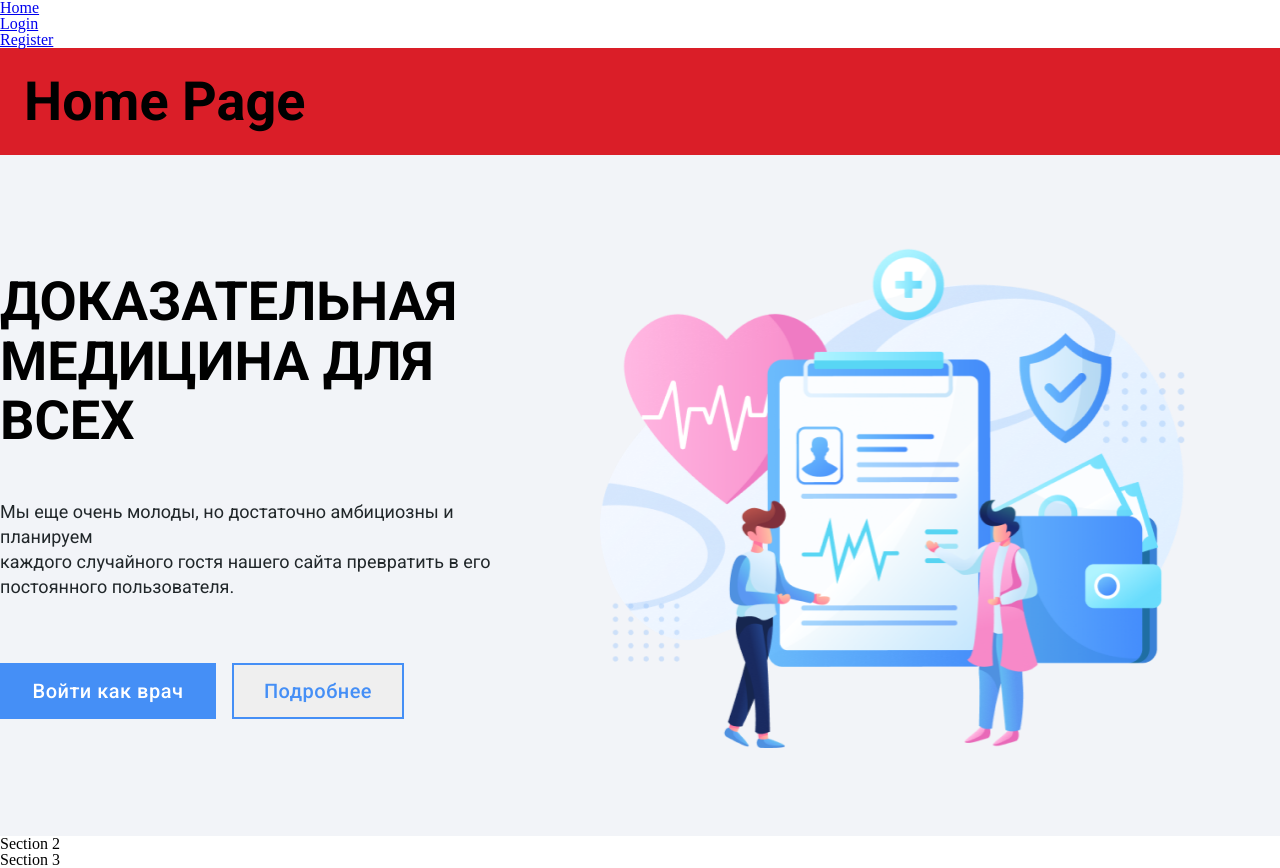
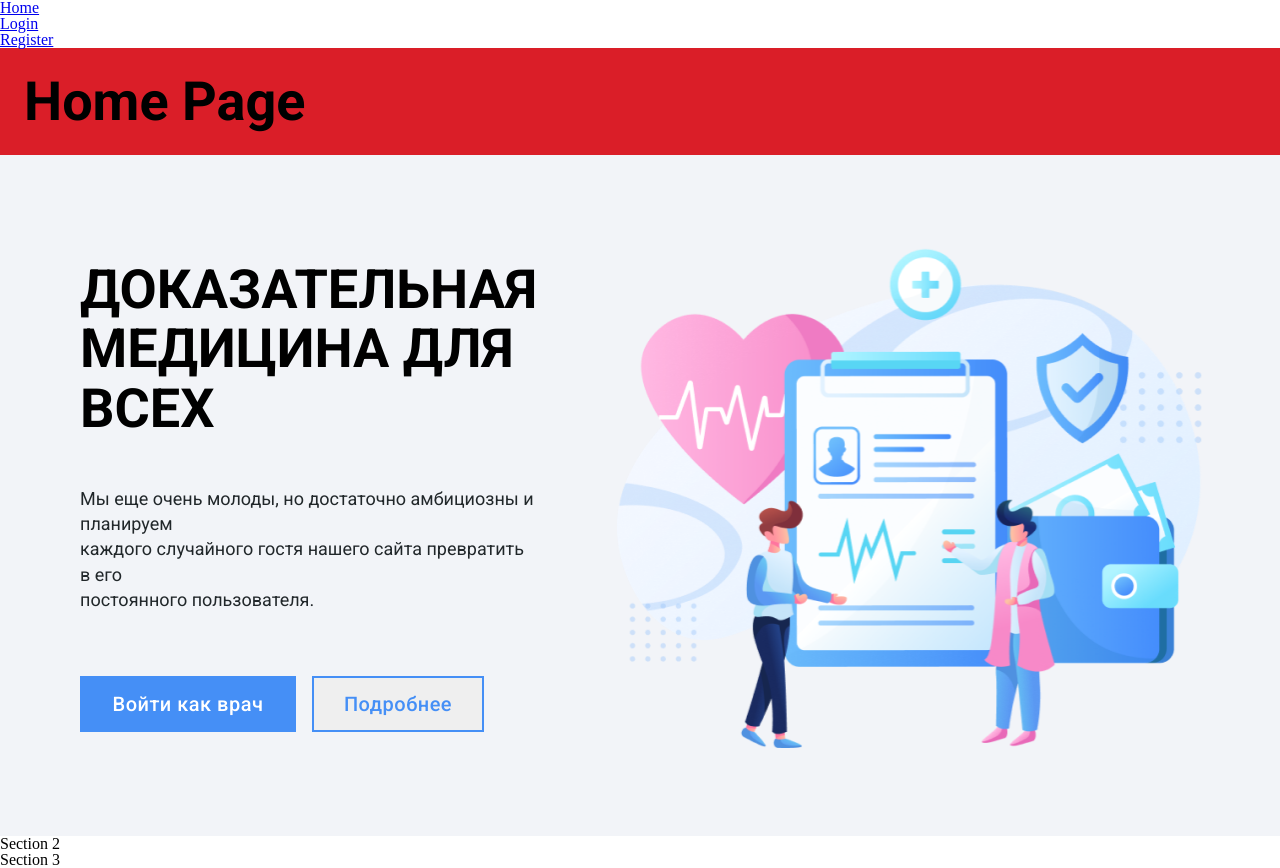
Before and after one commit to Zama21/trafalgar, a React (Vite) app: page /trafalgar/ in a window 1280 px wide. Built offline with nearby package versions, Linux system fonts and the light colour scheme.

Commit message:
fix sectionLeft margin

```diff
--- a/src/pages/Home/Section1.tsx
+++ b/src/pages/Home/Section1.tsx
@@ -17,6 +17,7 @@ const Container = styled.div`
 `;
 
 const SectionLeft = styled.section`
+  margin-left: ${({ theme }) => theme.spacing(10)};
   margin-top: ${({ theme }) => theme.spacing(10)};
   margin-bottom: ${({ theme }) => theme.spacing(10)};
   display: flex;
```
